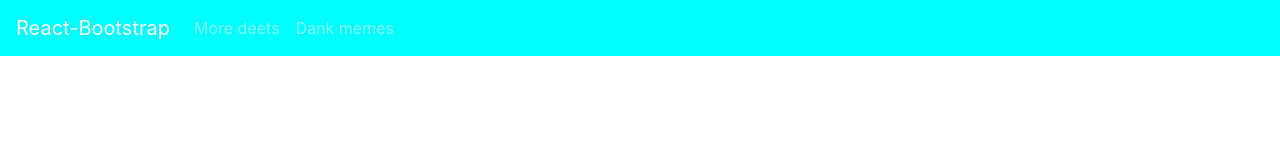
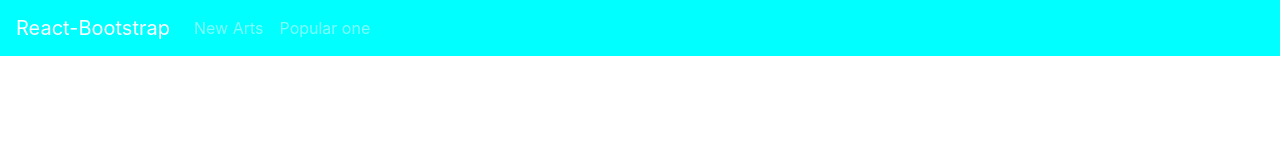
Before and after one commit to JohnRoay/Artwork-E-commerce, a React (Create React App) app: page / in a window 1280 px wide. Shown: the top 160 px of the page. Built offline with nearby package versions, Linux system fonts and the light colour scheme.

Commit message:
add new links

```diff
--- a/src/component/Header.js
+++ b/src/component/Header.js
@@ -10,9 +10,9 @@ function Header() {
   </Navbar.Toggle>
   <Navbar.Collapse id="responsive-navbar-nav">
     <Nav>
-      <Nav.Link href="#deets">More deets</Nav.Link>
+      <Nav.Link href="#deets">New Arts</Nav.Link>
       <Nav.Link eventKey={2} href="#memes">
-        Dank memes
+        Popular one
       </Nav.Link>
     </Nav>
   </Navbar.Collapse>
```
